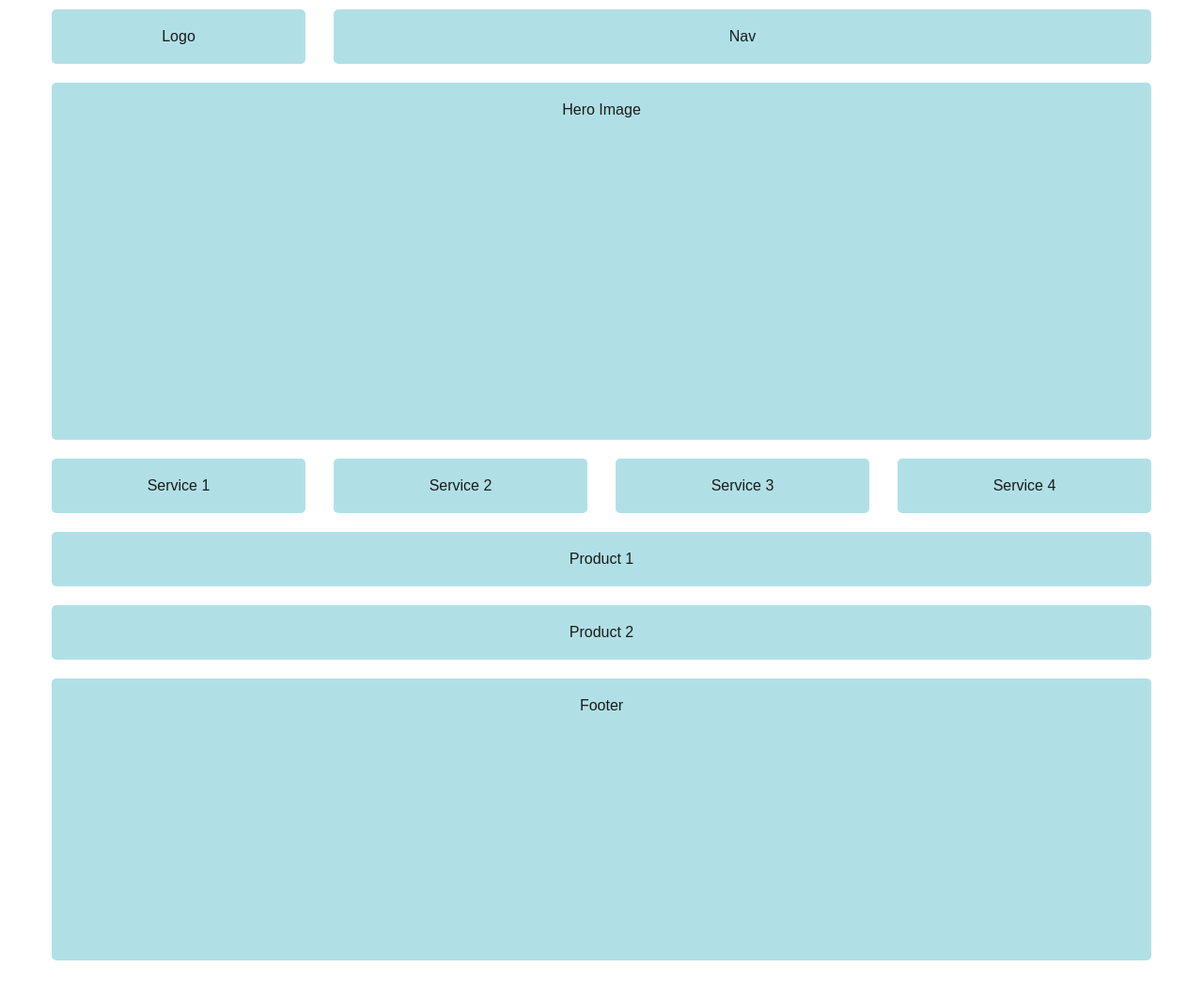
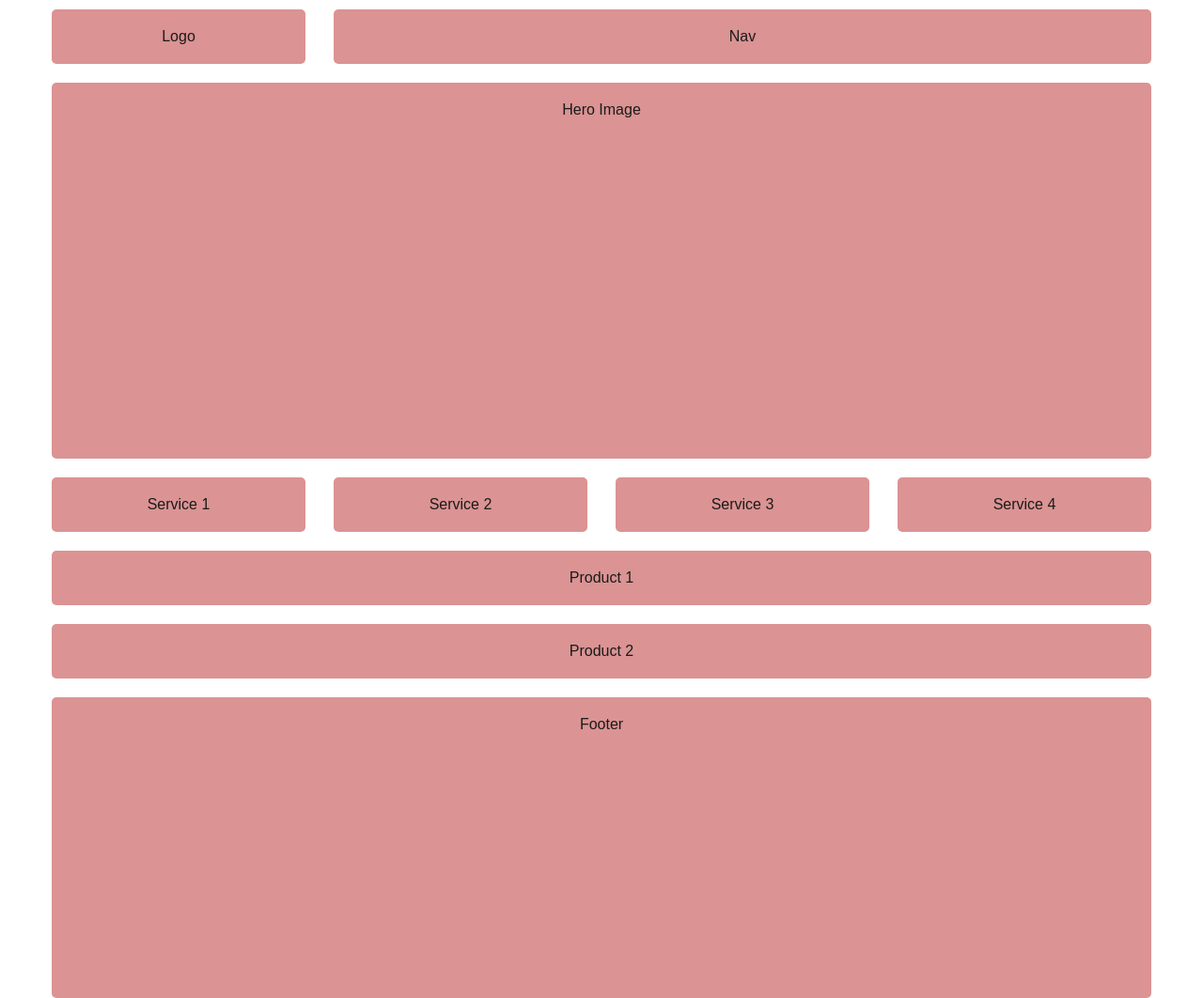
Before and after one commit to NapasPolchai/Polchai_Napas_HW-2-PRACTICE-SCAFFOLD, a plain HTML site: page index.html in a window 1280 px wide. Shown: the whole page at 94% size. Before the commit the page ends 1032 px from the top, so only its background shows below. Drawn offline with Linux system fonts and the light colour scheme.

Commit message:
Update css
add bg colour for all div

```diff
--- a/css/main.css
+++ b/css/main.css
@@ -35,8 +35,45 @@ p {
 
 #hero-img {
     height: 400px;
+    background-color: rgb(219, 147, 147);
 }
 
 #footer {
     height: 320px;
 }
+
+#logo {
+    background-color: rgb(219, 147, 147);
+}
+
+#nav {
+    background-color: rgb(219, 147, 147);
+}
+
+#service1 {
+    background-color: rgb(219, 147, 147);
+}
+
+#service2 {
+    background-color: rgb(219, 147, 147);
+}
+
+#service3 {
+    background-color: rgb(219, 147, 147);
+}
+
+#service4 {
+    background-color: rgb(219, 147, 147);
+}
+
+#product1 {
+    background-color: rgb(219, 147, 147);
+}
+
+#product2 {
+    background-color: rgb(219, 147, 147);
+}
+
+#footer {
+    background-color: rgb(219, 147, 147);
+}
--- a/index.html
+++ b/index.html
@@ -15,7 +15,7 @@
         <h2 class="hidden">Header</h2>
 
 
-        <div class="box col-start-1 col-end-4 m-col-start-1 m-col-end-4 l-col-start-1 l-col-end-4">
+        <div id="logo" class="box col-start-1 col-end-4 m-col-start-1 m-col-end-4 l-col-start-1 l-col-end-4">
             <p>Logo</p>
         </div>
         <div id="nav" class="box col-start-4 col-end- m-col-start-4 m-col-end-13 l-col-start-4 l-col-end-13">
@@ -23,35 +23,35 @@
         </div>
     </header>
     <main>
-        <section class="grid-con" id="hero-img">
+        <section class="grid-con">
             <h2 class="hidden">Hero</h2>
-            <div class="box col-span-full m-col-start-1 m-col-span-6">
+            <div  id="hero-img" class="box col-span-full m-col-start-1 m-col-span-6">
                 <p>Hero Image</p>
             </div>
         </section>
 
         <section class="grid-con">
             <h2 class="hidden">Service Listings</h2>
-            <div class="box col-span-2 m-col-span-4 l-col-span-3">
+            <div id="service1" class="box col-span-2 m-col-span-4 l-col-span-3">
                 <p>Service 1</p>
             </div>
-            <div class="box col-span-2 m-col-span-4 l-col-span-3">
+            <div id="service2" class="box col-span-2 m-col-span-4 l-col-span-3">
                 <p>Service 2</p>
             </div>
-            <div class="box col-span-2 m-col-span-4 l-col-span-3">
+            <div id="service3" class="box col-span-2 m-col-span-4 l-col-span-3">
                 <p>Service 3</p>
             </div>
-            <div class="box col-span-2 m-col-span-4 l-col-span-3">
+            <div id="service4" class="box col-span-2 m-col-span-4 l-col-span-3">
                 <p>Service 4</p>
             </div>
         </section>
 
         <section class="grid-con">
             <h2 class="hidden">Products Listings</h2>
-            <div class="box col-span-full m-col-start-1 m-col-span-6">
+            <div id="product1" class="box col-span-full m-col-start-1 m-col-span-6">
                 <p>Product 1</p>
             </div>
-            <div class="box col-span-full m-col-start-7 m-col-span-6">
+            <div id="product2" class="box col-span-full m-col-start-7 m-col-span-6">
                 <p>Product 2</p>
             </div>
         </section>
@@ -59,9 +59,9 @@
     </main>
     <footer>
 
-        <section class="grid-con" id="footer">
+        <section class="grid-con">
             <h2 class="hidden">Footer</h2>
-            <div class="box col-span-full m-col-start-1 m-col-span-6">
+            <div id="footer" class="box col-span-full m-col-start-1 m-col-span-6">
                 <p>Footer</p>
             </div>
         </section>
```
